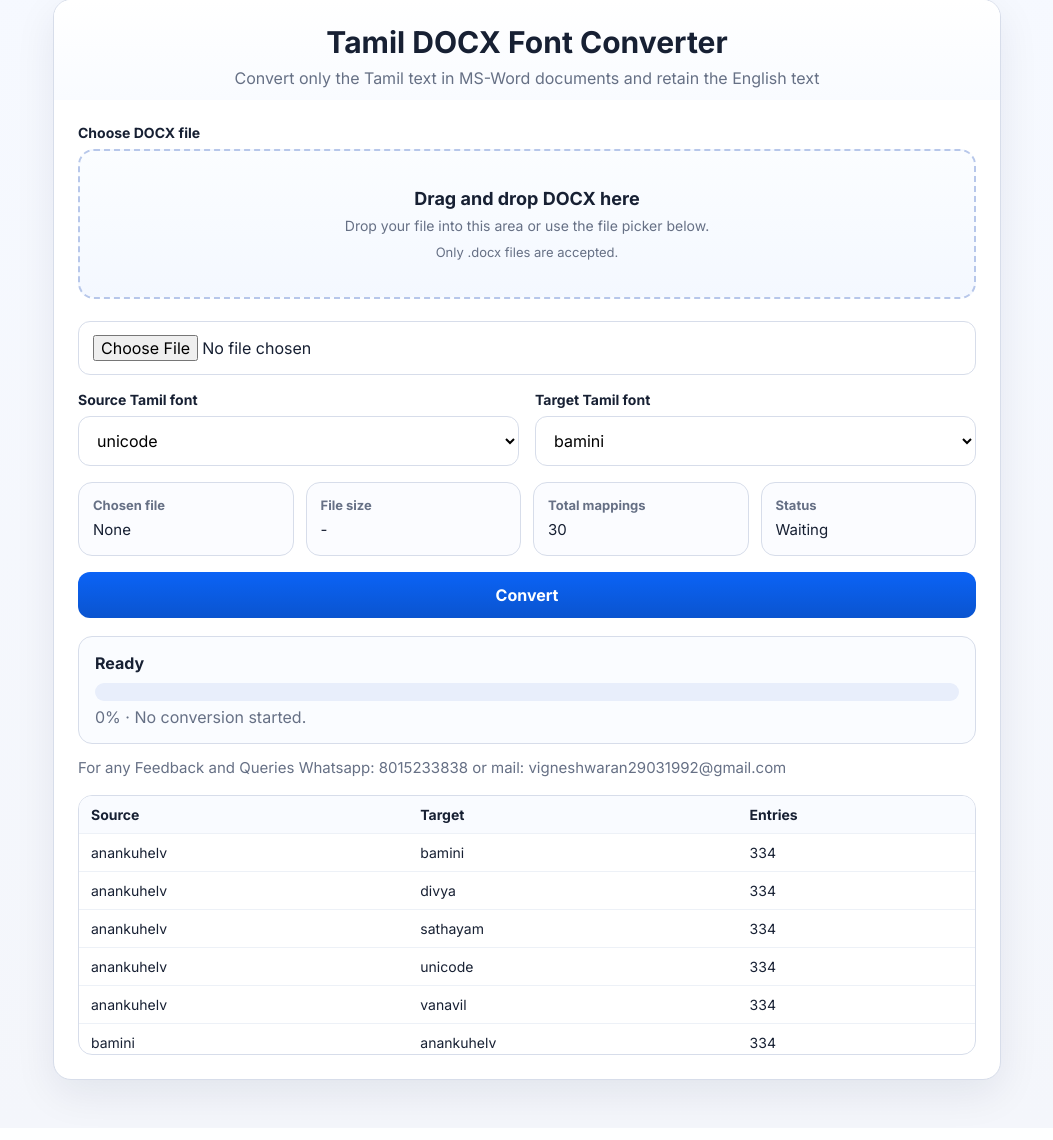
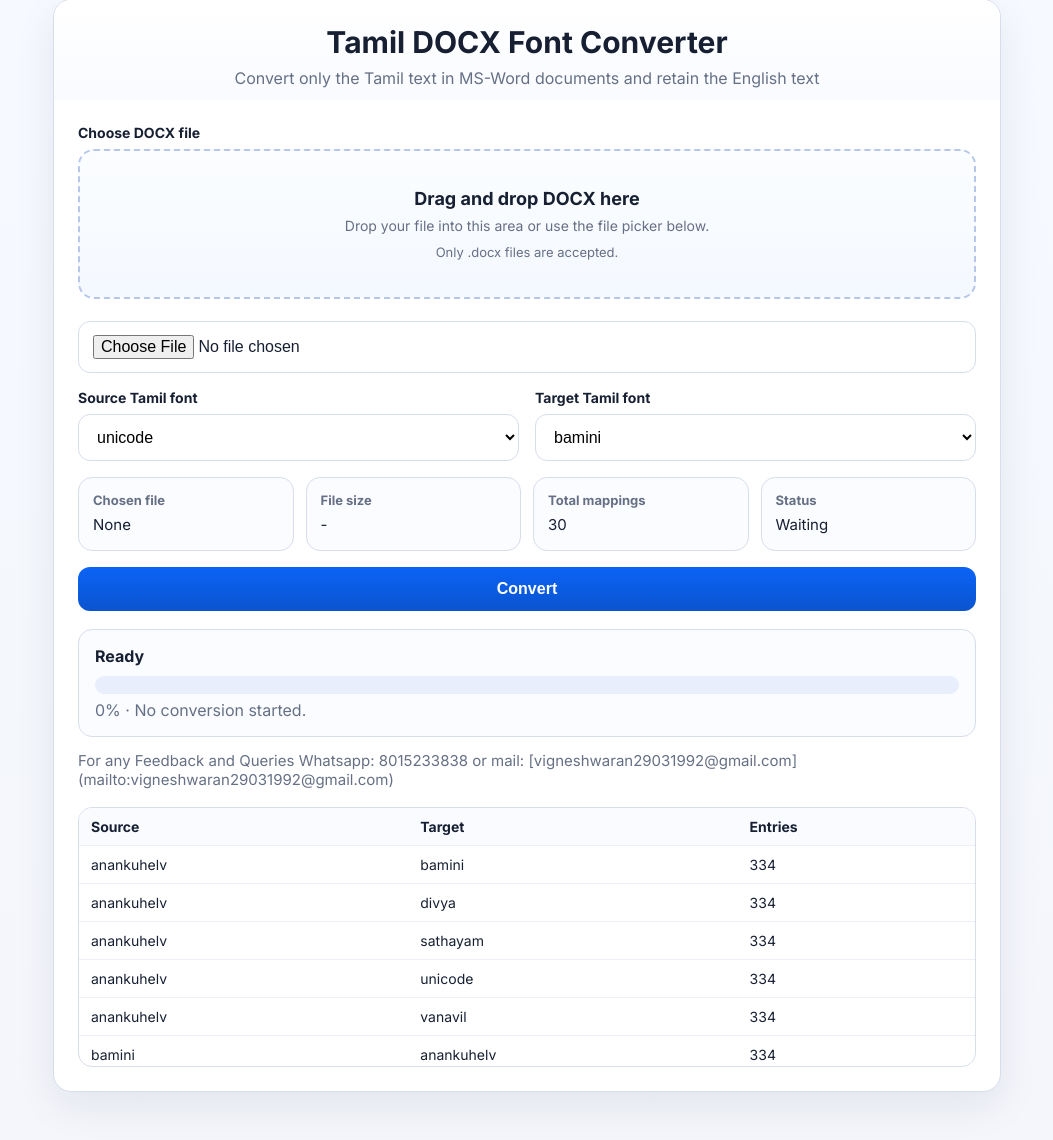
Before and after one commit to Vicky29031992/Docxtamilfontconverter, a Flask app: page / in a window 1280 px wide. Shown: the part 49-1189 px from the top of the page, without its empty margins (113-1166 px from the left). Before the commit the page ends 1164 px from the top, so only its background shows below. Run offline with Flask 3, Linux system fonts and the light colour scheme.

Commit message:
Update index.html

```diff
--- a/templates/index.html
+++ b/templates/index.html
@@ -22,26 +22,20 @@
       --soft:#eef4ff;
       --ok:#0f9d58;
       --err:#c62828;
-      --shadow:0 14px 40px rgba(9,30,66,.08);
+      --shadow:0 14px 40px rgba(9,30,66,.08)
     }
-
-    *{
-      box-sizing:border-box;
-    }
-
+    *{box-sizing:border-box}
     body{
       margin:0;
-      font-family:"Inter", Arial, Helvetica, sans-serif;
+      font-family: "Inter", Arial, Helvetica, sans-serif;
       background:linear-gradient(180deg,#f6f9ff,#f4f6fb);
       color:var(--text);
     }
-
     .page{
       max-width:980px;
       margin:32px auto;
       padding:16px;
     }
-
     .card{
       background:var(--card);
       border:1px solid var(--line);
@@ -49,90 +43,51 @@
       box-shadow:var(--shadow);
       overflow:hidden;
     }
-
     .head{
       padding:24px 24px 12px;
       background:linear-gradient(180deg,#ffffff,#f9fbff);
-      text-align:center;
+      text-align:center; /* center title & subtitle */
     }
-
     h1{
       margin:0 0 8px;
       font-size:30px;
     }
-
     .subtitle{
-      margin:0;
+      margin:0 0 0;
       font-size:16px;
       color:var(--muted);
       font-weight:400;
     }
-
     .body{
       padding:24px;
     }
-
     .grid{
       display:grid;
       grid-template-columns:1fr 1fr;
       gap:16px;
     }
-
     .row{
       display:grid;
       gap:8px;
     }
-
     .full{
       grid-column:1/-1;
     }
-
     label{
       font-weight:700;
       font-size:14px;
     }
-
-    input[type="file"],
-    select,
-    button{
+    input[type=file],select,button{
       width:100%;
       padding:13px 14px;
       border-radius:12px;
       border:1px solid var(--line);
       font-size:16px;
       background:#fff;
-      font-family:"Inter", Arial, Helvetica, sans-serif;
     }
-
-    /*
-      Keeps the existing native file button style,
-      while applying the Inter font to:
-      - Choose File button
-      - No file chosen text
-    */
-    input[type="file"]{
-      font-family:"Inter", Arial, Helvetica, sans-serif;
-    }
-
-    input[type="file"]::file-selector-button{
-      font-family:"Inter", Arial, Helvetica, sans-serif;
-      font-size:inherit;
-      font-weight:inherit;
-    }
-
-    /*
-      Applies Inter to the source and target dropdowns
-      and their option names.
-    */
-    select,
-    select option{
-      font-family:"Inter", Arial, Helvetica, sans-serif;
-    }
-
     select{
       cursor:pointer;
     }
-
     button{
       background:linear-gradient(180deg,var(--primary),var(--primary-2));
       color:#fff;
@@ -140,19 +95,16 @@
       font-weight:700;
       cursor:pointer;
     }
-
     button:disabled{
       opacity:.6;
       cursor:not-allowed;
     }
-
     .meta{
       display:grid;
       grid-template-columns:repeat(4,1fr);
       gap:12px;
       margin:16px 0 0;
     }
-
     .tile{
       background:#fbfcff;
       border:1px solid var(--line);
@@ -160,14 +112,12 @@
       padding:14px;
       min-width:0;
     }
-
     .tile b{
       display:block;
       font-size:13px;
       color:var(--muted);
       margin-bottom:6px;
     }
-
     .tile span,
     .fileValue{
       display:block;
@@ -177,7 +127,6 @@
       word-break:break-word;
       white-space:normal;
     }
-
     .progressBox{
       margin-top:18px;
       padding:16px;
@@ -185,7 +134,6 @@
       border-radius:14px;
       background:#fafcff;
     }
-
     .bar{
       height:18px;
       background:#e8eefb;
@@ -193,29 +141,19 @@
       overflow:hidden;
       margin:10px 0 6px;
     }
-
     .fill{
       height:100%;
       width:0;
       background:linear-gradient(90deg,#0b63f6,#5d92ff);
     }
-
     .muted{
       color:var(--muted);
     }
-
     .status{
       font-weight:700;
     }
-
-    .ok{
-      color:var(--ok);
-    }
-
-    .err{
-      color:var(--err);
-    }
-
+    .ok{color:var(--ok)}
+    .err{color:var(--err)}
     .pairList{
       margin-top:18px;
       border:1px solid var(--line);
@@ -223,33 +161,27 @@
       overflow:auto;
       max-height:260px;
     }
-
     table{
       width:100%;
       border-collapse:collapse;
       font-size:14px;
     }
-
-    th,
-    td{
+    th,td{
       padding:10px 12px;
       border-bottom:1px solid #edf1f7;
       text-align:left;
     }
-
     th{
       position:sticky;
       top:0;
       background:#f9fbff;
     }
-
     .actions{
       display:flex;
       gap:12px;
       flex-wrap:wrap;
       margin-top:16px;
     }
-
     .actions a{
       display:none;
       text-decoration:none;
@@ -258,9 +190,7 @@
       background:#0f9d58;
       color:#fff;
       font-weight:700;
-      font-family:"Inter", Arial, Helvetica, sans-serif;
     }
-
     .dropzone{
       display:grid;
       place-items:center;
@@ -270,23 +200,17 @@
       border-radius:16px;
       background:linear-gradient(180deg,#fbfdff,#f4f8ff);
       text-align:center;
-      transition:
-        border-color .2s ease,
-        background .2s ease,
-        transform .2s ease;
+      transition:border-color .2s ease,background .2s ease,transform .2s ease;
     }
-
     .dropzone:hover{
       border-color:#7ea1e8;
       background:#f7faff;
     }
-
     .dropzone.dragover{
       border-color:var(--primary);
       background:#eef4ff;
       transform:translateY(-1px);
     }
-
     .dropzone strong{
       display:block;
       font-size:18px;
@@ -294,48 +218,38 @@
       overflow-wrap:anywhere;
       word-break:break-word;
     }
-
     .dropzone .hint{
       color:var(--muted);
       font-size:14px;
       line-height:1.5;
     }
-
     .dropzone .small{
       margin-top:8px;
       font-size:13px;
       color:var(--muted);
     }
-
     .filePicker{
       margin-top:14px;
     }
-
     .feedbackLine{
       margin-top:14px;
       font-size:15px;
       color:var(--muted);
     }
-
     @media (max-width:760px){
-      .grid,
-      .meta{
+      .grid,.meta{
         grid-template-columns:1fr;
       }
-
       h1{
         font-size:25px;
       }
-
       .page{
         margin:12px auto;
       }
-
       .dropzone{
         min-height:132px;
         padding:16px;
       }
-
       .tile span,
       .fileValue{
         font-size:14px;
@@ -343,80 +257,44 @@
     }
   </style>
 </head>
-
 <body>
   <div class="page">
     <div class="card">
-
       <div class="head">
         <h1>Tamil DOCX Font Converter</h1>
-        <p class="subtitle">
-          Convert only the Tamil text in MS-Word documents and retain the English text
-        </p>
+        <p class="subtitle">Convert only the Tamil text in MS-Word documents and retain the English text</p>
       </div>
-
       <div class="body">
         <div class="grid">
-
           <div class="row full">
             <label for="docxFile">Choose DOCX file</label>
-
-            <div
-              id="dropzone"
-              class="dropzone"
-              tabindex="0"
-              role="button"
-              aria-label="Choose or drop a DOCX file"
-            >
+            <div id="dropzone" class="dropzone" tabindex="0" role="button" aria-label="Choose or drop a DOCX file">
               <div>
                 <strong>Drag and drop DOCX here</strong>
-                <div class="hint">
-                  Drop your file into this area or use the file picker below.
-                </div>
-                <div class="small">
-                  Only .docx files are accepted.
+                <div class="hint">Drop your file into this area or use the file picker below.</div>
+                <div class="small">Only .docx files are accepted.</div>
               </div>
             </div>
-            </div>
-
-            <input
-              id="docxFile"
-              class="filePicker"
-              type="file"
-              accept=".docx"
-            >
+            <input id="docxFile" class="filePicker" type="file" accept=".docx">
           </div>
 
           <div class="row">
             <label for="sourceFont">Source Tamil font</label>
-
             <select id="sourceFont">
               {% for font in fonts %}
-              <option
-                value="{{ font }}"
-                {% if font == 'unicode' %}selected{% endif %}
-              >
-                {{ font }}
-              </option>
+              <option value="{{ font }}" {% if font == 'unicode' %}selected{% endif %}>{{ font }}</option>
               {% endfor %}
             </select>
           </div>
 
           <div class="row">
             <label for="targetFont">Target Tamil font</label>
-
             <select id="targetFont">
               {% for font in fonts %}
-              <option
-                value="{{ font }}"
-                {% if font == 'bamini' %}selected{% endif %}
-              >
-                {{ font }}
-              </option>
+              <option value="{{ font }}" {% if font == 'bamini' %}selected{% endif %}>{{ font }}</option>
               {% endfor %}
             </select>
           </div>
-
         </div>
 
         <div class="meta">
@@ -424,17 +302,14 @@
             <b>Chosen file</b>
             <span id="fileName" class="fileValue">None</span>
           </div>
-
           <div class="tile">
             <b>File size</b>
             <span id="fileSize">-</span>
           </div>
-
           <div class="tile">
             <b>Total mappings</b>
             <span id="mapCount">{{ mapping_count }}</span>
           </div>
-
           <div class="tile">
             <b>Status</b>
             <span id="statusLabel">Waiting</span>
@@ -443,54 +318,32 @@
 
         <div class="actions">
           <button id="convertBtn">Convert</button>
-          <a id="downloadBtn" href="#">
-            Download converted DOCX
-          </a>
+          <a id="downloadBtn" href="#">Download converted DOCX</a>
         </div>
 
         <div class="progressBox">
           <div class="status" id="statusText">Ready</div>
-
-          <div class="bar">
-            <div class="fill" id="fill"></div>
+          <div class="bar"><div class="fill" id="fill"></div></div>
+          <div class="muted"><span id="percent">0%</span> · <span id="detail">No conversion started.</span></div>
         </div>
 
-          <div class="muted">
-            <span id="percent">0%</span>
-            ·
-            <span id="detail">No conversion started.</span>
-          </div>
-        </div>
-
+        <!-- Feedback line after the Ready block -->
         <div class="feedbackLine">
-          For any Feedback and Queries Whatsapp:
-          8015233838
-          or mail: vigneshwaran29031992@gmail.com
-          </a>
+          For any Feedback and Queries Whatsapp: 8015233838 or mail: [vigneshwaran29031992@gmail.com](mailto:vigneshwaran29031992@gmail.com)
         </div>
 
         <div class="pairList">
           <table>
             <thead>
-              <tr>
-                <th>Source</th>
-                <th>Target</th>
-                <th>Entries</th>
-              </tr>
+              <tr><th>Source</th><th>Target</th><th>Entries</th></tr>
             </thead>
-
             <tbody id="pairBody">
               {% for p in pairs %}
-              <tr>
-                <td>{{ p.source }}</td>
-                <td>{{ p.target }}</td>
-                <td>{{ p.count }}</td>
-              </tr>
+              <tr><td>{{ p.source }}</td><td>{{ p.target }}</td><td>{{ p.count }}</td></tr>
               {% endfor %}
             </tbody>
           </table>
         </div>
-
       </div>
     </div>
   </div>
@@ -512,7 +365,7 @@
 const pairBody = document.getElementById('pairBody');
 const dropzone = document.getElementById('dropzone');
 
-    function setProgress(p, label, more, klass = '') {
+function setProgress(p, label, more, klass=''){
   fill.style.width = p + '%';
   percent.textContent = p + '%';
   statusLabel.textContent = label;
@@ -521,150 +374,88 @@
   detail.textContent = more;
 }
 
-    function formatFileSize(bytes) {
-      if (bytes === 0) return '0 B';
-
+function formatFileSize(bytes){
+  if(bytes === 0) return '0 B';
   const units = ['B', 'KB', 'MB', 'GB', 'TB'];
   const i = Math.floor(Math.log(bytes) / Math.log(1024));
-
-      return (
-        bytes / Math.pow(1024, i)
-      ).toFixed(i === 0 ? 0 : 2) + ' ' + units[i];
+  return (bytes / Math.pow(1024, i)).toFixed(i === 0 ? 0 : 2) + ' ' + units[i];
 }
 
-    function updateSelectedFile() {
+function updateSelectedFile(){
   const f = docxFile.files[0];
-
   fileName.textContent = f ? f.name : 'None';
   fileSize.textContent = f ? formatFileSize(f.size) : '-';
-
-      dropzone.querySelector('strong').textContent = f
-        ? `Selected: ${f.name}`
-        : 'Drag and drop DOCX here';
+  dropzone.querySelector('strong').textContent = f ? `Selected: ${f.name}` : 'Drag and drop DOCX here';
 }
 
-    function setFiles(files) {
-      if (!files || !files.length) return;
-
+function setFiles(files){
+  if(!files || !files.length) return;
   const file = files[0];
-
-      if (!file.name.toLowerCase().endsWith('.docx')) {
-        setProgress(
-          0,
-          'Error',
-          'Only .docx files are accepted.',
-          'err'
-        );
+  if(!file.name.toLowerCase().endsWith('.docx')){
+    setProgress(0, 'Error', 'Only .docx files are accepted.', 'err');
     return;
   }
-
   const dt = new DataTransfer();
   dt.items.add(file);
   docxFile.files = dt.files;
-
   updateSelectedFile();
 }
 
 docxFile.addEventListener('change', updateSelectedFile);
 
-    ['dragenter', 'dragover'].forEach(eventName => {
-      dropzone.addEventListener(eventName, event => {
-        event.preventDefault();
+['dragenter','dragover'].forEach(evt => dropzone.addEventListener(evt, e => {
+  e.preventDefault();
   dropzone.classList.add('dragover');
-      });
-    });
+}));
 
-    ['dragleave', 'drop'].forEach(eventName => {
-      dropzone.addEventListener(eventName, event => {
-        event.preventDefault();
+['dragleave','drop'].forEach(evt => dropzone.addEventListener(evt, e => {
+  e.preventDefault();
   dropzone.classList.remove('dragover');
-      });
-    });
+}));
 
-    dropzone.addEventListener('drop', event => {
-      setFiles(event.dataTransfer.files);
-    });
+dropzone.addEventListener('drop', e => setFiles(e.dataTransfer.files));
+dropzone.addEventListener('click', () => docxFile.click());
 
-    dropzone.addEventListener('click', () => {
-      docxFile.click();
-    });
-
-    dropzone.addEventListener('keydown', event => {
-      if (event.key === 'Enter' || event.key === ' ') {
-        event.preventDefault();
+dropzone.addEventListener('keydown', e => {
+  if(e.key === 'Enter' || e.key === ' '){
+    e.preventDefault();
     docxFile.click();
   }
 });
 
-    async function loadMeta() {
+async function loadMeta(){
   const res = await fetch('/api/meta');
   const data = await res.json();
-
   const pairs = data.pairs || [];
-
   const totalMappings = Number.isFinite(Number(data.mappingCount))
     ? Number(data.mappingCount)
-        : pairs.reduce(
-            (sum, p) => sum + (Number(p.count) || 0),
-            0
-          );
+    : pairs.reduce((sum, p) => sum + (Number(p.count) || 0), 0);
 
   mapCount.textContent = totalMappings.toLocaleString();
-
-      pairBody.innerHTML = pairs.map(p => `
-        <tr>
-          <td>${p.source}</td>
-          <td>${p.target}</td>
-          <td>${Number(p.count || 0).toLocaleString()}</td>
-        </tr>
-      `).join('');
+  pairBody.innerHTML = pairs.map(p => `<tr><td>${p.source}</td><td>${p.target}</td><td>${Number(p.count || 0).toLocaleString()}</td></tr>`).join('');
 
   const fonts = data.fonts || [];
-
-      for (const sel of [sourceFont, targetFont]) {
+  for(const sel of [sourceFont, targetFont]){
     const current = sel.value;
-
-        sel.innerHTML = fonts.map(font => `
-          <option value="${font}">${font}</option>
-        `).join('');
-
-        if (fonts.includes(current)) {
-          sel.value = current;
-        }
+    sel.innerHTML = fonts.map(f => `<option value="${f}">${f}</option>`).join('');
+    if(fonts.includes(current)) sel.value = current;
   }
 
-      if (fonts.includes('unicode')) {
-        sourceFont.value = 'unicode';
+  if(fonts.includes('unicode')) sourceFont.value = 'unicode';
+  if(fonts.includes('bamini')) targetFont.value = 'bamini';
 }
 
-      if (fonts.includes('bamini')) {
-        targetFont.value = 'bamini';
-      }
-    }
-
-    convertBtn.addEventListener('click', async () => {
-      if (!docxFile.files.length) {
-        setProgress(
-          0,
-          'Error',
-          'Choose a DOCX file first.',
-          'err'
-        );
+convertBtn.addEventListener('click', async ()=>{
+  if(!docxFile.files.length){
+    setProgress(0, 'Error', 'Choose a DOCX file first.', 'err');
     return;
   }
-
-      if (sourceFont.value === targetFont.value) {
-        setProgress(
-          0,
-          'Error',
-          'Source and target fonts must be different.',
-          'err'
-        );
+  if(sourceFont.value === targetFont.value){
+    setProgress(0, 'Error', 'Source and target fonts must be different.', 'err');
     return;
   }
 
   const fd = new FormData();
-
   fd.append('docx', docxFile.files[0]);
   fd.append('source_font', sourceFont.value);
   fd.append('target_font', targetFont.value);
@@ -673,63 +464,38 @@
   downloadBtn.style.display = 'none';
 
   const startTime = performance.now();
+  setProgress(15, 'Uploading', 'Sending document to local converter.');
 
-      setProgress(
-        15,
-        'Uploading',
-        'Sending document to local converter.'
-      );
-
-      try {
+  try{
     const fakeSteps = [35, 55, 75];
     let i = 0;
-
-        const ticker = setInterval(() => {
-          if (i < fakeSteps.length) {
-            setProgress(
-              fakeSteps[i],
-              'Converting',
-              'Scanning body, tables, headers, footers, and other XML parts.'
-            );
+    const ticker = setInterval(()=>{
+      if(i < fakeSteps.length){
+        setProgress(fakeSteps[i], 'Converting', 'Scanning body, tables, headers, footers, and other XML parts.');
         i++;
       }
     }, 400);
 
-        const res = await fetch('/api/convert', {
-          method: 'POST',
-          body: fd
-        });
-
+    const res = await fetch('/api/convert', {method:'POST', body:fd});
     clearInterval(ticker);
 
     const data = await res.json();
+    if(!res.ok || !data.ok) throw new Error(data.error || 'Conversion failed');
 
-        if (!res.ok || !data.ok) {
-          throw new Error(data.error || 'Conversion failed');
-        }
-
-        const elapsedSeconds = (
-          (performance.now() - startTime) / 1000
-        ).toFixed(2);
+    const elapsedSeconds = ((performance.now() - startTime) / 1000).toFixed(2);
 
     setProgress(
       100,
       'Completed',
-          `${data.runs} run(s) converted in ${elapsedSeconds}s, ${data.chars} character(s) processed.`,
+      `${data.runs} run(s) converted in ${elapsedSeconds}(s), ${data.chars} character(s) processed.`,
       'ok'
     );
 
     downloadBtn.href = data.download;
     downloadBtn.style.display = 'inline-block';
-
-      } catch (err) {
-        setProgress(
-          0,
-          'Error',
-          err.message,
-          'err'
-        );
-      } finally {
+  }catch(err){
+    setProgress(0, 'Error', err.message, 'err');
+  }finally{
     convertBtn.disabled = false;
   }
 });
```
Lines whose indentation alone changed are shown as unchanged.
